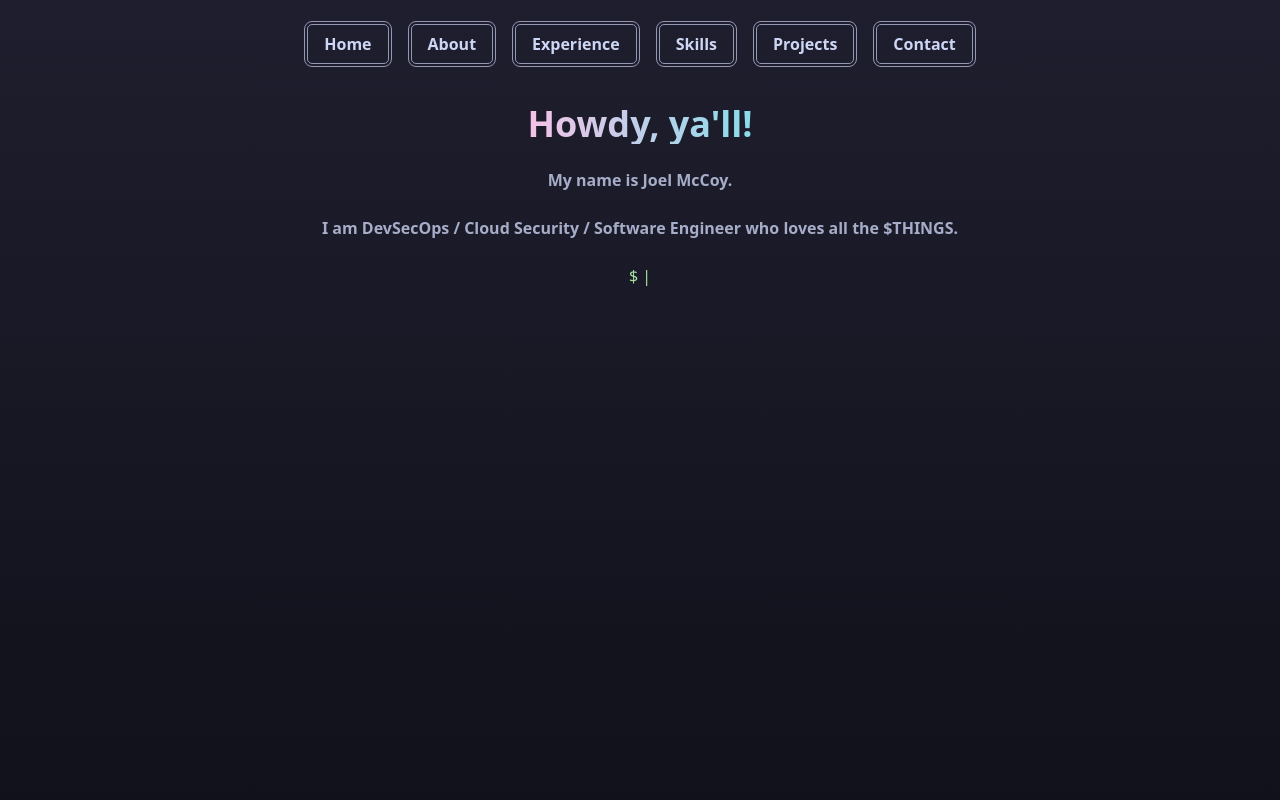
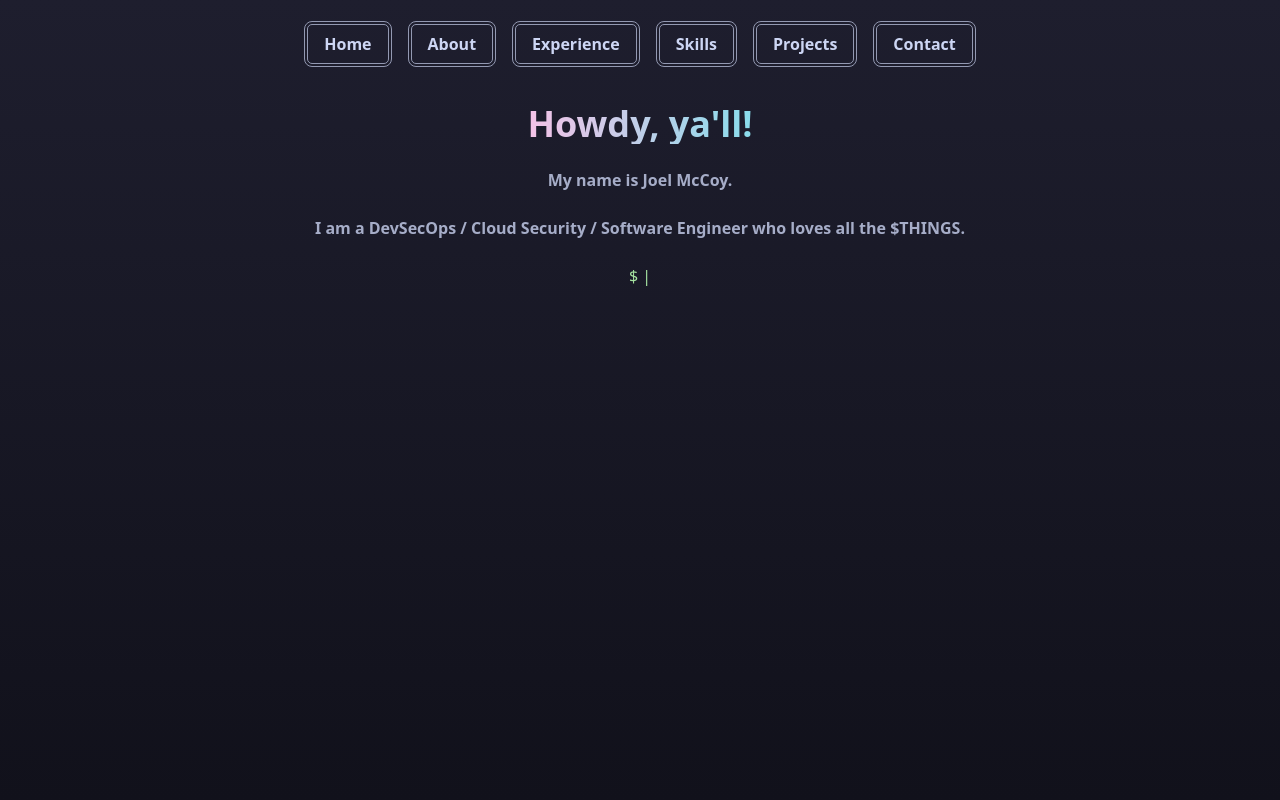
Before and after one commit to joelmccoy/website, a Django app: page / in a window 1280 px wide. Run offline with Django 5.2, Linux system fonts and the light colour scheme; data that the repository does not hold is empty; some libraries are stand-ins or nearby versions.

Commit message:
fixed typo

```diff
--- a/core/templates/core/home.html
+++ b/core/templates/core/home.html
@@ -6,7 +6,7 @@
 <div class="grid place-items-center justify-items-center auto mt-8">
   <h1 class="text-4xl font-bold bg-gradient-to-r bg-clip-text text-transparent from-ctp-pink to-ctp-sky">Howdy, ya'll!</h1>
   <p class="pt-6 font-bold text-ctp-subtext0 text-center">My name is Joel McCoy.</p>
-  <p class="pt-6 font-bold text-ctp-subtext0 text-center">I am DevSecOps / Cloud Security / Software Engineer who loves all the $THINGS.</p>
+  <p class="pt-6 font-bold text-ctp-subtext0 text-center">I am a DevSecOps / Cloud Security / Software Engineer who loves all the $THINGS.</p>
   <p class="pt-6 text-ctp-green">$ <span class="auto-input"</p>
   <script src="https://unpkg.com/typed.js@2.1.0/dist/typed.umd.js"></script>
   <script>
```
